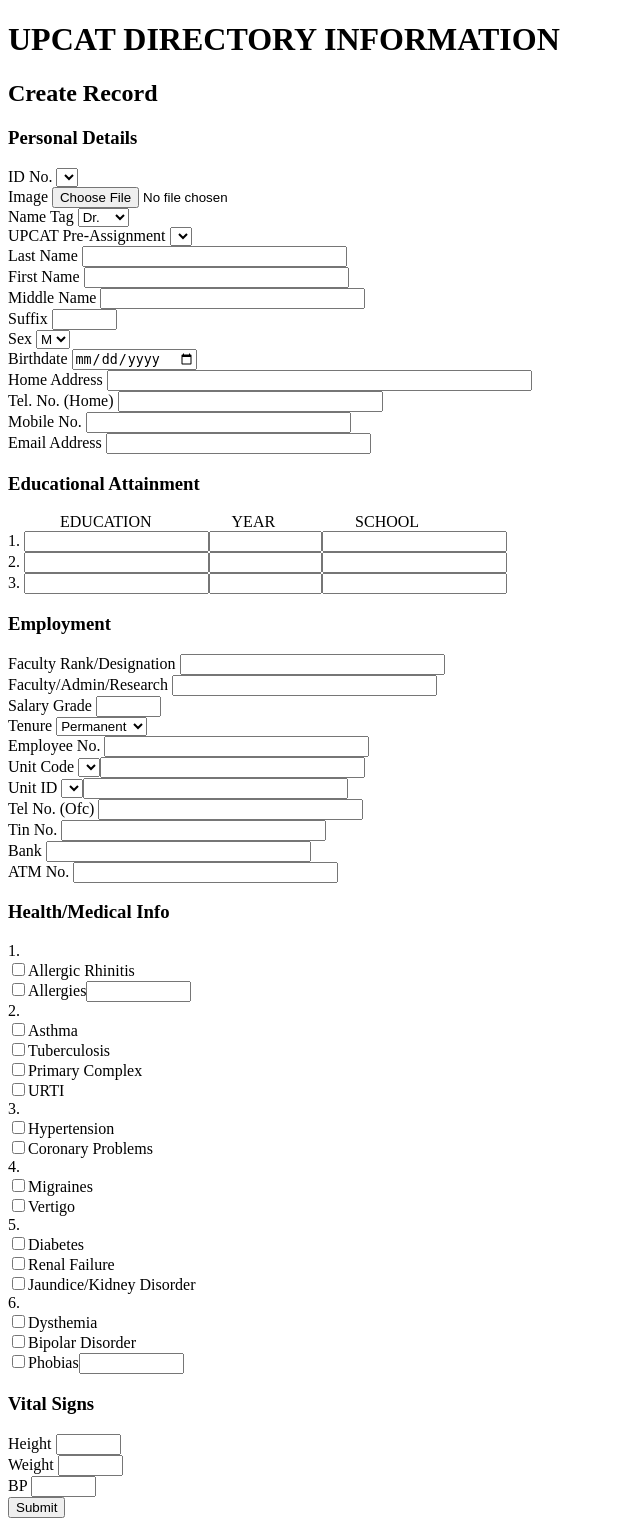
After one commit to reneemaraon/CS192, a PHP site: page /addrecord.php in a window 1280 px wide. The commit adds this page. Shown: the whole page, without its empty margins (0-640 px from the left). Run offline with PHP 8.4, Linux system fonts and the light colour scheme; lists and menus that the app fills with data are empty.

Commit message:
added stuffsZXs2

```diff
--- /dev/null
+++ b/addrecord.php
@@ -0,0 +1,68 @@
+<!DOCTYPE HTML>
+<title>Add Record</title>
+<body>
+<h1>UPCAT DIRECTORY INFORMATION</h1>
+<h2>Create Record</h2>
+<form>
+<h3>Personal Details</h3>
+ID No. <select name = "id no"><option></select><br>
+Image <input type = "file"; name = "image"><br>
+Name Tag <select name = "name tag">
+<option>Dr.
+<option>Prof.
+<option>Mr.
+<option>Ms.
+</select><br>
+UPCAT Pre-Assignment <select name = "upcat pre assignment"><option></select><br>
+Last Name <input type = "text"; name = "last name"; size = "30"><br>
+First Name <input type = "text"; name = "first name"; size = "30"><br>
+Middle Name <input type = "text"; name = "middle name"; size = "30"><br>
+Suffix <input type = "text"; name = "suffix"; size = "5"><br>
+Sex <select name = "sex"><option>M<option>F</select><br>
+Birthdate <input type = "date"; name = "birthdate"><br>
+Home Address <input type = "text"; name = "home address"; size = "50"><br>
+Tel. No. (Home) <input type = "text"; name = "tel no"; size = "30"><br>
+Mobile No. <input type = "text"; name = "mobile no"; size = "30"><br>
+Email Address <input type = "text"; name = "email add"; size = "30"><br>
+<h3>Educational Attainment</h3>
+&nbsp;&nbsp;&nbsp;&nbsp;&nbsp;&nbsp;&nbsp;&nbsp;&nbsp;&nbsp;&nbsp;&nbsp;&nbsp;EDUCATION&nbsp;&nbsp;&nbsp;&nbsp;&nbsp;&nbsp;&nbsp;&nbsp;&nbsp;&nbsp;&nbsp;&nbsp;&nbsp;&nbsp;&nbsp;&nbsp;&nbsp;&nbsp;&nbsp;&nbsp;YEAR&nbsp;&nbsp;&nbsp;&nbsp;&nbsp;&nbsp;&nbsp;&nbsp;&nbsp;&nbsp;&nbsp;&nbsp;&nbsp;&nbsp;&nbsp;&nbsp;&nbsp;&nbsp;&nbsp;&nbsp;SCHOOL<br>
+1. <input type = "text"; name = "educ 1"; size = "20"><input type = "text"; name = "year 1"; size = "11"><input type = "text"; name = "school 1"; size = "20"><br>
+2. <input type = "text"; name = "educ 2"; size = "20"><input type = "text"; name = "year 2"; size = "11"><input type = "text"; name = "school 2"; size = "20"><br>
+3. <input type = "text"; name = "educ 3"; size = "20"><input type = "text"; name = "year 3"; size = "11"><input type = "text"; name = "school 3"; size = "20"><br>
+<h3>Employment</h3>
+Faculty Rank/Designation <input type = "text"; name = "faculty rank"; size = "30"><br>
+Faculty/Admin/Research <input type = "text"; name = "faculty admin research"; size = "30"><br>
+Salary Grade <input type = "text"; name = "salary grade"; size = "5"><br>
+Tenure <select name = "Tenure"><option>Permanent<option>Temporary<option>Contractual<option>Casual<option>Others</select><br>
+Employee No. <input type = "text"; name = "faculty admin research"; size = "30"><br>
+Unit Code <select name = "unit code"><option></select><input type = "text"; name = "unit code"; size = "30"><br>
+Unit ID <select name = "unit code"><option></select><input type = "text"; name = "unit code"; size = "30"><br>
+Tel No. (Ofc) <input type = "text"; name = "tel no ofc"; size = "30"><br>
+Tin No. <input type = "text"; name = "tin no"; size = "30"><br>
+Bank <input type = "text"; name = "bank"; size = "30"><br>
+ATM No. <input type = "text"; name = "atm no"; size = "30"><br>
+<h3>Health/Medical Info</h3>
+1.<br><input type="checkbox"; name="allergic rhinitis">Allergic Rhinitis<br>
+<input type="checkbox"; name="allergies">Allergies<input type = "text"; name = "allergies"; size = "10"><br>
+2.<br><input type="checkbox"; name="asthma">Asthma<br>
+<input type="checkbox"; name="tuberculosis">Tuberculosis<br>
+<input type="checkbox"; name="primary complex">Primary Complex<br>
+<input type="checkbox"; name="urti">URTI<br>
+3. <br><input type="checkbox"; name="hypertension">Hypertension<br>
+<input type="checkbox"; name="coronary problems">Coronary Problems<br>
+4. <br><input type="checkbox"; name="migraines">Migraines<br>
+<input type="checkbox"; name="vertigo">Vertigo<br>
+5. <br><input type="checkbox"; name="diabetes">Diabetes<br>
+<input type="checkbox"; name="renal failure">Renal Failure<br>
+<input type="checkbox"; name="jaundice">Jaundice/Kidney Disorder<br>
+6. <br><input type="checkbox"; name="dysthemia">Dysthemia<br>
+<input type="checkbox"; name="bipolar disorder">Bipolar Disorder<br>
+<input type="checkbox"; name="phobias">Phobias<input type = "text"; name = "phobias"; size = "10"><br>
+<h3>Vital Signs</h3>
+Height <input type = "text"; name = "height"; size = "5"><br>
+Weight <input type = "text"; name = "weight"; size = "5"><br>
+BP <input type = "text"; name = "bp"; size = "5"><br>
+<input type = "submit"; name = "submit"; value = "Submit">
+</form>
+</body>
+</HTML>
--- /dev/null
+++ b/logout.php
@@ -0,0 +1,5 @@
+<?php
+  session_start();
+  session_destroy();
+  header("location:index.php");
+?>
--- a/register.php
+++ b/register.php
@@ -89,6 +89,7 @@ $bool = NULL;
 if($_SERVER["REQUEST_METHOD"] == "POST"){
   $username = mysql_real_escape_string($_POST['username']);
   $password = mysql_real_escape_string($_POST['password']);
+  $encpass = md5($password);
   $name = mysql_real_escape_string($_POST['fullname']);
   $phone = $_POST['phone'];
   $email = mysql_real_escape_string($_POST['email']);
@@ -109,7 +110,7 @@ if($_SERVER["REQUEST_METHOD"] == "POST"){
 }
 
 if($bool){
-  mysql_query("INSERT INTO user (name, username, password, email, phone, isAdmin) VALUES ('$name', '$username', '$password', '$email', '$phone', 0)");
+  mysql_query("INSERT INTO user (name, username, password, email, phone, isAdmin) VALUES ('$name', '$username', '$encpass', '$email', '$phone', 0)");
   Print '<script>alert("Successfully Registered!");</script>'; // Prompts the user
   Print '<script>window.location.assign("register.php");</script>'; // redirects to register.php
   header('location:login.php');
```
Also changed, not shown: checklogin.php (added, +41 -0 lines), home.php (+12 -63 lines), index.php (+11 -0 lines), login.php (+14 -8 lines).
